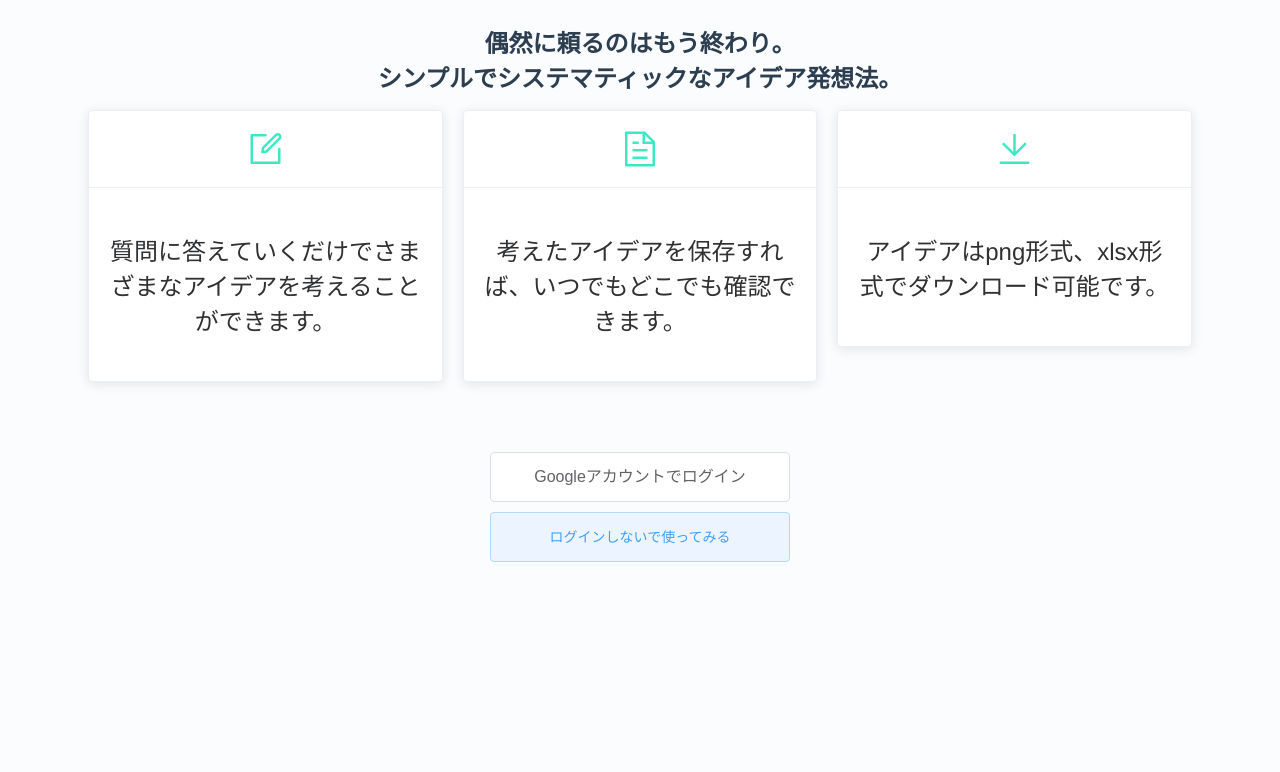
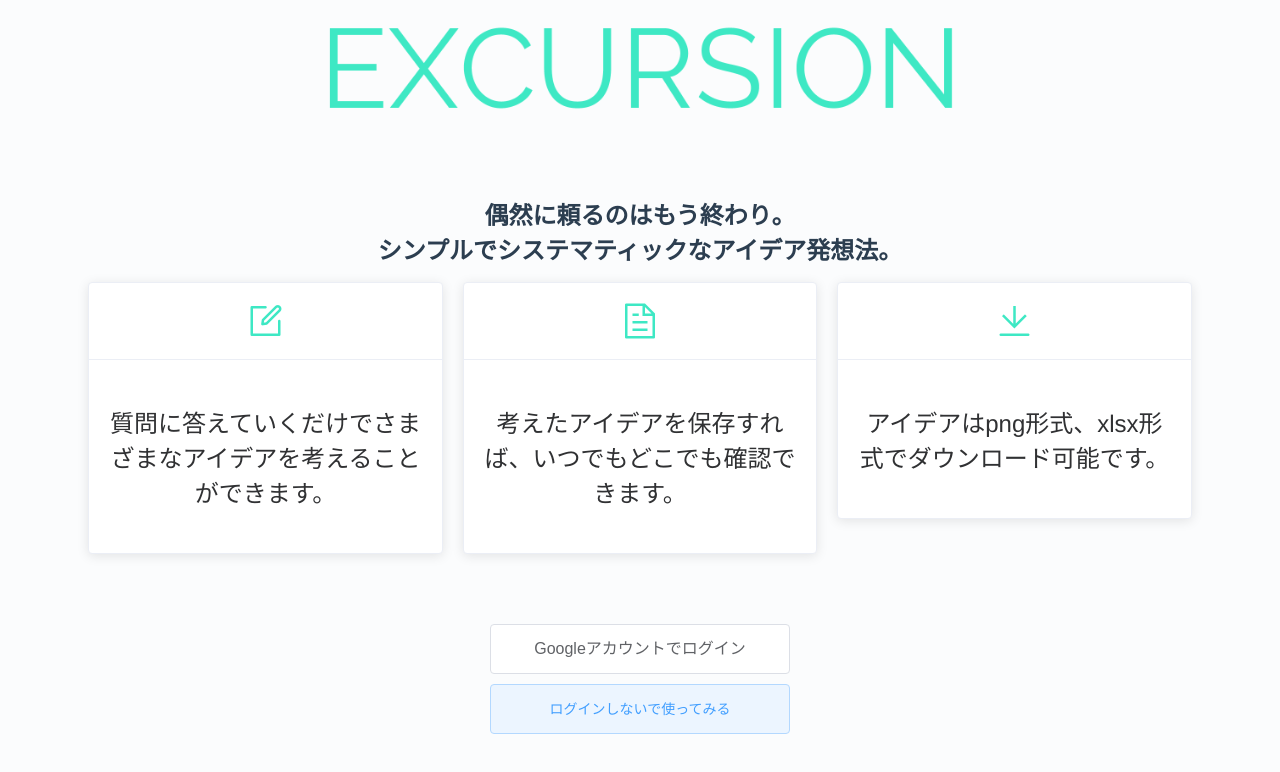
Before and after one commit to sink66/excursion-demo, a Vue app: page /#/ in a window 1280 px wide. Shown: the top 772 px of the page. Built offline with nearby package versions, Linux system fonts and the light colour scheme; no server answers.

Commit message:
add logo

```diff
--- a/src/App.vue
+++ b/src/App.vue
@@ -2,7 +2,7 @@
   <div id="app">
     <el-header v-if="this.$route.path !== '/'">
       <ul class="main-nav">
-        <li><span id="nav-logo" @click="first">EXCURSION</span></li>
+        <li><img src="./assets/logo.png" id="nav-logo" @click="first"></li>
         <template v-if="this.$store.getters.userData.uid">
           <li class="hidden-sm-and-down" @click="moveArchive">保存一覧</li>
           <li class="hidden-sm-and-down" @click="doLogout">ログアウト</li>
@@ -132,6 +132,7 @@
   height: 55px;
   padding: 0px 20px;
   cursor: pointer;
+  line-height: 55px;
 }
 ul.main-nav li:not(:first-child):hover{
   transition: 0.2s;
@@ -142,4 +143,8 @@
   margin-right: auto;
   padding: 0px;
 }
+#nav-logo {
+  width: auto;
+  height: 100%;
+}
 </style>
--- a/src/components/Home.vue
+++ b/src/components/Home.vue
@@ -1,5 +1,10 @@
 <template>
   <div>
+    <el-row type="flex" justify="center">
+      <el-col :xs="24" :sm="24" :md="12" :lg="12" :xl="12">
+        <img src="@/assets/logo.png" id="logo">
+      </el-col>
+    </el-row>
     <el-row>
       <el-col :span="24">
         <h1 class="catchphrase">偶然に頼るのはもう終わり。<br />シンプルでシステマティックなアイデア発想法。</h1>
@@ -87,6 +92,12 @@
 </script>
 
 <style scoped>
+#logo {
+  width: 100%;
+  height: auto;
+  margin-top: 1em;
+  margin-bottom: 4em;
+}
 .catchphrase {
   font-size: 1.5rem;
 }
```
Also changed, not shown: src/assets/logo.png.
